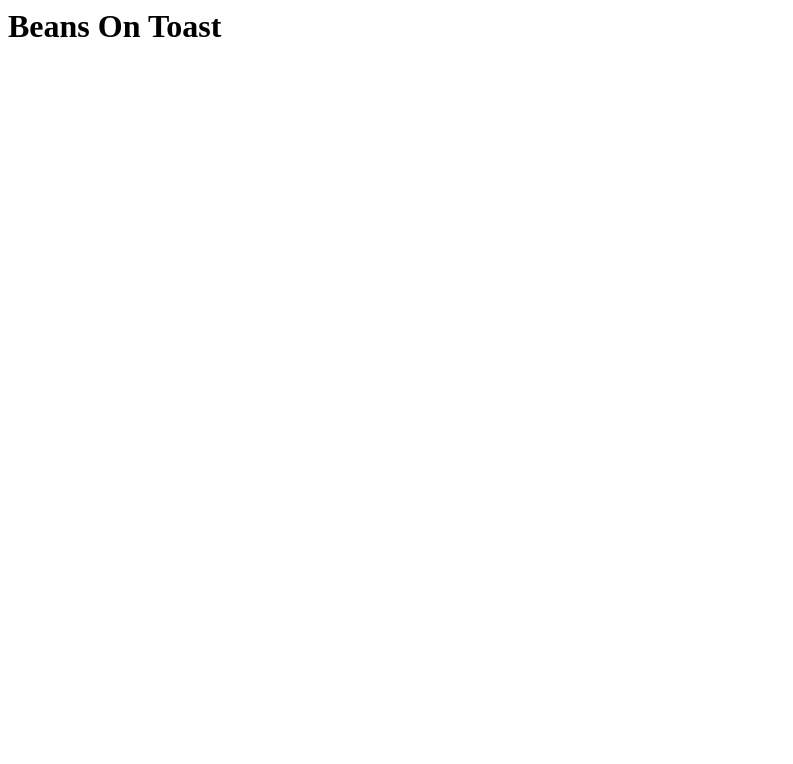
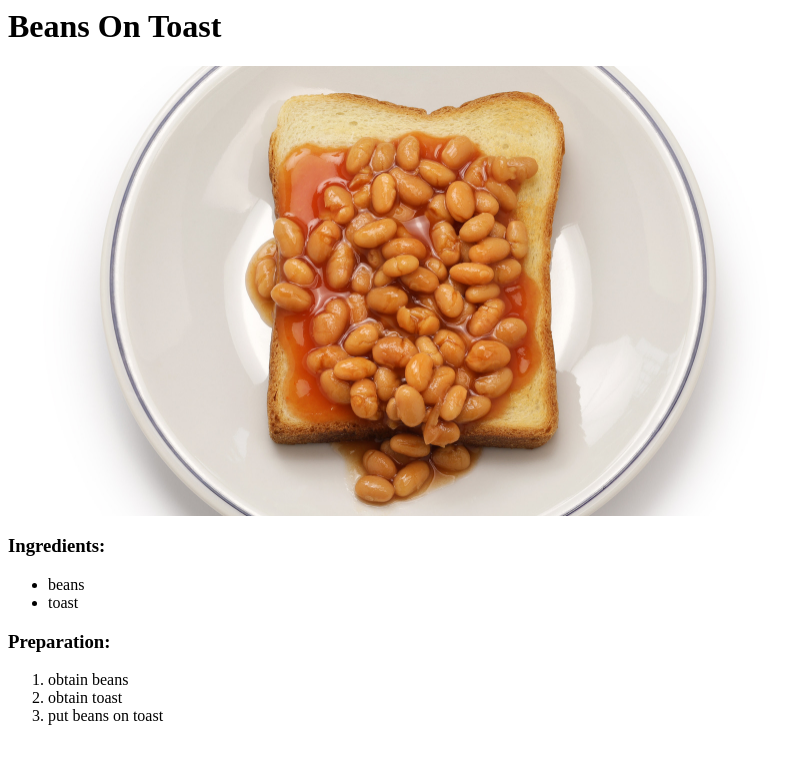
Before and after one commit to AceofJesters/odin-recipies, a plain HTML site: page recipes/beans-on-toast.html in a window 1280 px wide. Shown: the whole page, without its empty margins (0-793 px from the left). Drawn offline with Linux system fonts and the light colour scheme.

Commit message:
add more detail to beans on toast recipe

```diff
--- a/recipes/beans-on-toast.html
+++ b/recipes/beans-on-toast.html
@@ -1 +1,20 @@
-<h1>Beans On Toast</h1>
+<body>
+
+    <h1>Beans On Toast</h1>
+
+    <img src="../images/beans-on-toast.jpg" alt="beans on toast" width="800" height="450">
+
+    <h3>Ingredients:</h3>
+    <ul>
+        <li>beans</li>
+        <li>toast</li>
+    </ul>
+
+    <h3>Preparation:</h3>
+    <ol>
+        <li>obtain beans</li>
+        <li>obtain toast</li>
+        <li>put beans on toast</li>
+    </ol>
+
+</body>
```
Also changed, not shown: images/beans-on-toast.jpg (added).
